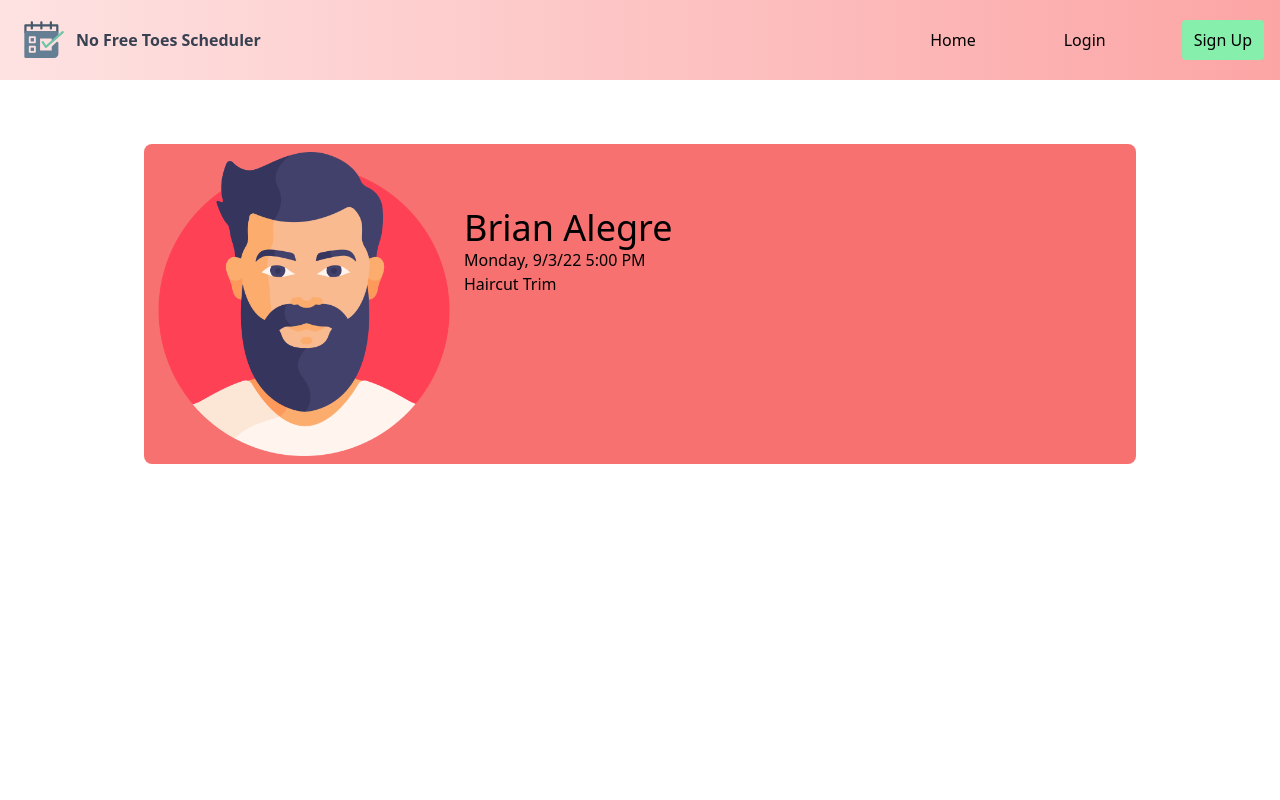
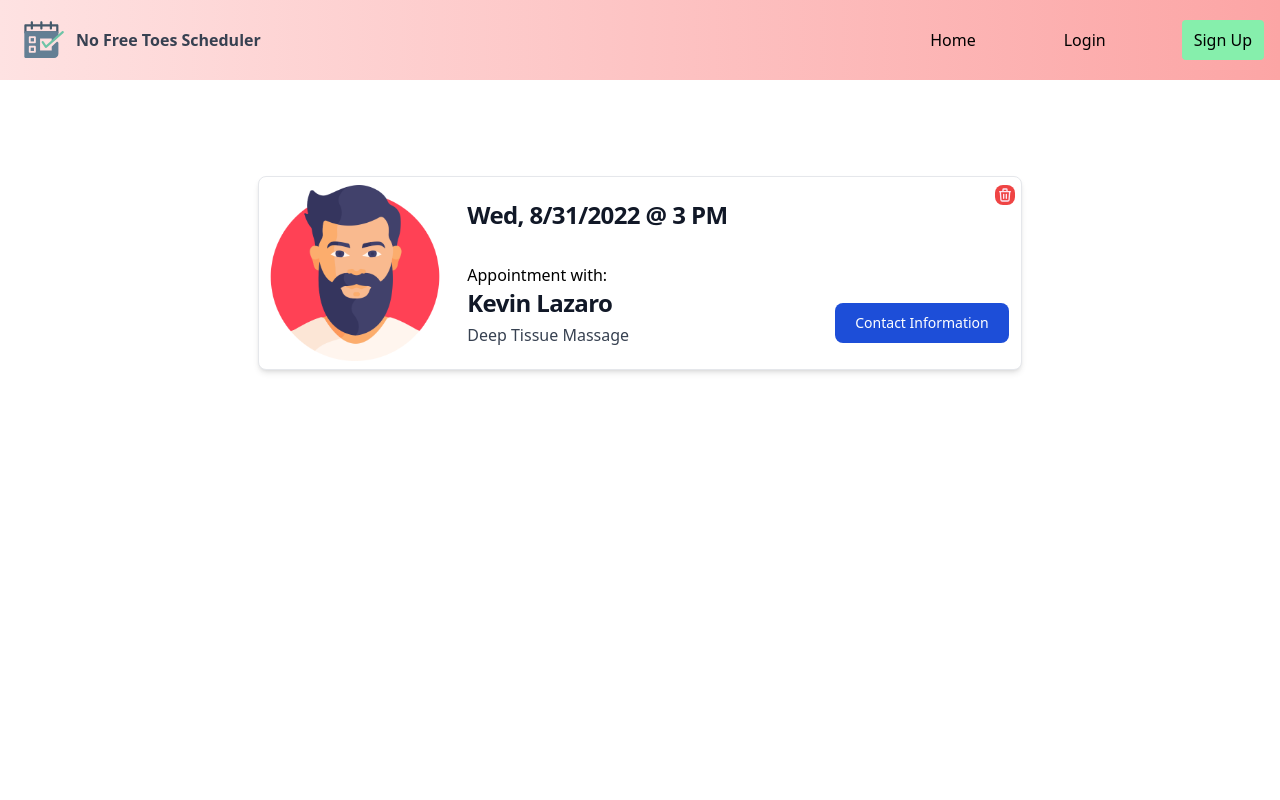
Before and after one commit to brianalegre/No-Free-Toes, a React (Create React App) app in the folder client/: page /appointments/1 in a window 1280 px wide. Shown: the top 800 px of the page. Built offline with nearby package versions, Linux system fonts and the light colour scheme; the HTML template or start-up script is replaced by a standard one.

Commit message:
Started on basic design of appointment cards

```diff
--- a/client/src/components/Appointment/AppointmentPage.js
+++ b/client/src/components/Appointment/AppointmentPage.js
@@ -1,19 +1,11 @@
 import React from "react";
-import defaultImg from "../../images/man.png"
+import AppointmentCards from "./subcomponents/AppointmentCards";
 
 export default function AppointmentPage() {
   return (
     <div className="min-h-screen">
-      <div className="bg-red-400 h-48 mx-4 mt-8 md:h-80 rounded-lg md:mx-12 lg:my-16 lg:mx-36">
-        <div className="flex">
-        <img src={defaultImg} alt="default" className="h-48 w-48 md:h-80 md:w-80 py-2 px-2 md:pl-2 md:pt-2" />
-        <div className="flex flex-col">
-        <span className="text-xl md:text-3xl lg:text-4xl text-black pt-8 md:pt-16">Brian Alegre</span>
-        <span>Monday, 9/3/22 5:00 PM</span>
-        <span>Haircut Trim</span>
-        </div>
-        </div>
-
+      <div className="py-12 md:py-24 flex justify-center">
+        <AppointmentCards />
       </div>
     </div>
   );
--- /dev/null
+++ b/client/src/components/Appointment/subcomponents/AppointmentCards.js
@@ -0,0 +1,55 @@
+import React from "react";
+import defaultImg from "../../../images/man.png";
+
+export default function AppointmentCards() {
+  return (
+    <>
+      <div
+        href="##"
+        className="relative flex flex-col items-center bg-white rounded-lg border shadow-md md:flex-row md:max-w-3xl hover:bg-gray-100 dark:border-gray-700 dark:bg-gray-800 dark:hover:bg-gray-700"
+      >
+        <img
+          className="object-cover w-full h-96 rounded-t-lg md:h-auto md:w-48 md:rounded-none md:rounded-l-lg p-2"
+          src={defaultImg}
+          alt="default"
+        />
+
+        <div className="absolute top-2 -right-0.5 md:bottom-40">
+          <button className="inline-flex items-center justify-center w-5 h-5 mr-2 text-pink-100 transition delay-50 ease-in-out bg-red-500 rounded-lg focus:shadow-outline hover:bg-red-700">
+            <svg
+              xmlns="http://www.w3.org/2000/svg"
+              className="h-4 w-4"
+              fill="none"
+              viewBox="0 0 24 24"
+              stroke="currentColor"
+            >
+              <path
+                stroke-linecap="round"
+                stroke-linejoin="round"
+                stroke-width="2"
+                d="M19 7l-.867 12.142A2 2 0 0116.138 21H7.862a2 2 0 01-1.995-1.858L5 7m5 4v6m4-6v6m1-10V4a1 1 0 00-1-1h-4a1 1 0 00-1 1v3M4 7h16"
+              />
+            </svg>
+          </button>
+        </div>
+        <div className="flex flex-col p-4 w-96">
+          <h5 className="mb-8 text-2xl font-bold tracking-tight text-gray-900 dark:text-white">
+            Wed, 8/31/2022 @ 3 PM
+          </h5>
+          <span>Appointment with:</span>
+          <h5 className="mb-1 text-2xl font-bold tracking-tight text-gray-900 dark:text-white">
+            Kevin Lazaro
+          </h5>
+          <p className="font-normal text-gray-700 dark:text-gray-400">
+            Deep Tissue Massage
+          </p>
+        </div>
+        <div className="pt-0 md:pt-28">
+          <button className="text-white bg-blue-700 hover:bg-blue-800 focus:ring-4 focus:ring-blue-300 font-medium rounded-lg text-sm px-3 py-1.5 md:px-5 md:py-2.5 mr-3 mb-3 dark:bg-blue-600 dark:hover:bg-blue-700 focus:outline-none dark:focus:ring-blue-800">
+            Contact Information
+          </button>
+        </div>
+      </div>
+    </>
+  );
+}
```
